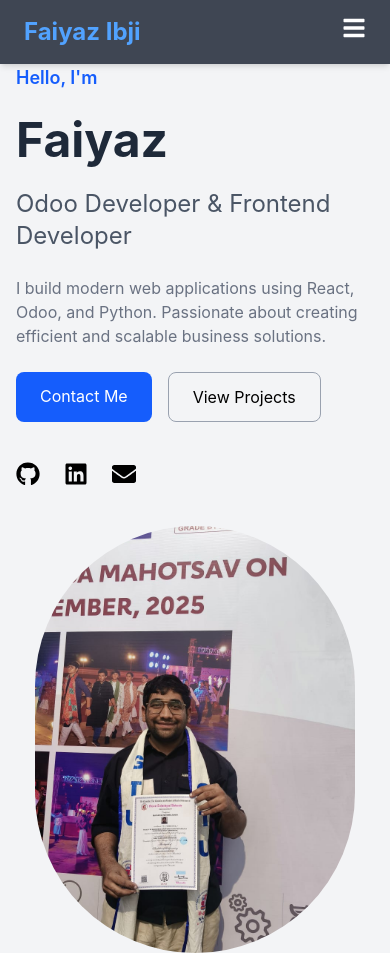
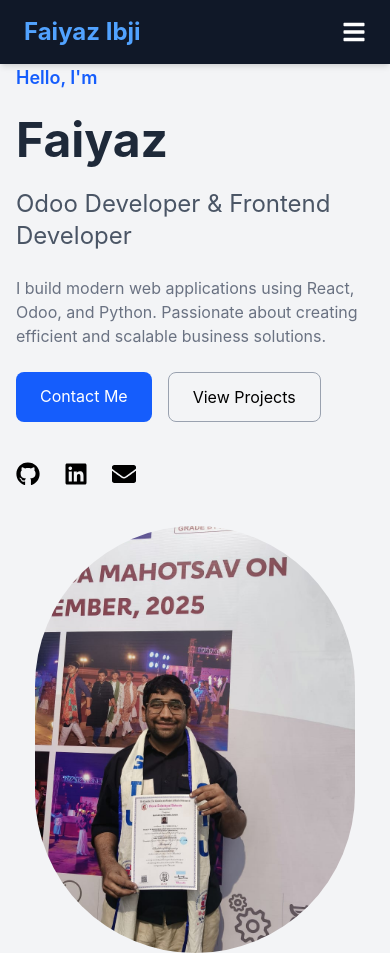
Before and after one commit to Faiyazi/Portfolio, a React (Vite) app: page / in a window 390 px wide. Built offline with nearby package versions, Linux system fonts and the light colour scheme.

Commit message:
update navbar in moible

```diff
--- a/src/App.css
+++ b/src/App.css
@@ -27,3 +27,9 @@
 .animate-slideRight {
   animation: slideRight 1s ease forwards;
 }
+
+nav,
+button,
+a {
+    user-select: none;
+}
--- a/src/components/Navbar/Navbar.jsx
+++ b/src/components/Navbar/Navbar.jsx
@@ -1,16 +1,14 @@
 import { NavLink } from "react-router-dom";
 import { useState } from "react";
 import { FaBars, FaTimes } from "react-icons/fa";
-import "./Navbar.css";
 
 function Navbar() {
   const [menuOpen, setMenuOpen] = useState(false);
 
   return (
-    <nav className="navbar-container backdrop-blur-md bg-gray-900/80 text-white shadow-md sticky top-0 z-50">
+    <nav className="relative bg-gray-900 text-white shadow-md sticky top-0 z-50">
       <div className="max-w-7xl mx-auto px-6 py-4 flex justify-between items-center">
 
-        {/* Logo */}
         <div className="text-2xl font-bold text-blue-400">
           Faiyaz Ibji
         </div>
@@ -23,17 +21,18 @@ function Navbar() {
           <NavItem to="/contact">Contact</NavItem>
         </div>
 
-        {/* Mobile Menu Button */}
-        <div className="md:hidden text-2xl cursor-pointer">
-          <button onClick={() => setMenuOpen(!menuOpen)}>
-            {menuOpen ? <FaTimes /> : <FaBars />}
-          </button>
-        </div>
+        {/* Mobile Button */}
+        <button
+          className="md:hidden text-2xl"
+          onClick={() => setMenuOpen(!menuOpen)}
+        >
+          {menuOpen ? <FaTimes /> : <FaBars />}
+        </button>
       </div>
 
       {/* Mobile Menu */}
       {menuOpen && (
-        <div className="md:hidden flex flex-col items-center gap-4 pb-4 text-lg font-medium bg-gray-900/95">
+        <div className="md:hidden bg-gray-800 flex flex-col items-center gap-4 py-4">
           <NavItem to="/">Home</NavItem>
           <NavItem to="/about">About</NavItem>
           <NavItem to="/projects">Projects</NavItem>
@@ -49,13 +48,12 @@ function NavItem({ to, children }) {
     <NavLink
       to={to}
       className={({ isActive }) =>
-        `relative group transition duration-300 ${
-          isActive ? "text-blue-400" : "hover:text-blue-400"
-        }`
+        isActive
+          ? "text-blue-400 font-semibold"
+          : "hover:text-blue-400 transition"
       }
     >
       {children}
-      <span className="absolute left-0 bottom-0 w-0 h-[2px] bg-blue-400 transition-all duration-300 group-hover:w-full"></span>
     </NavLink>
   );
 }
```
